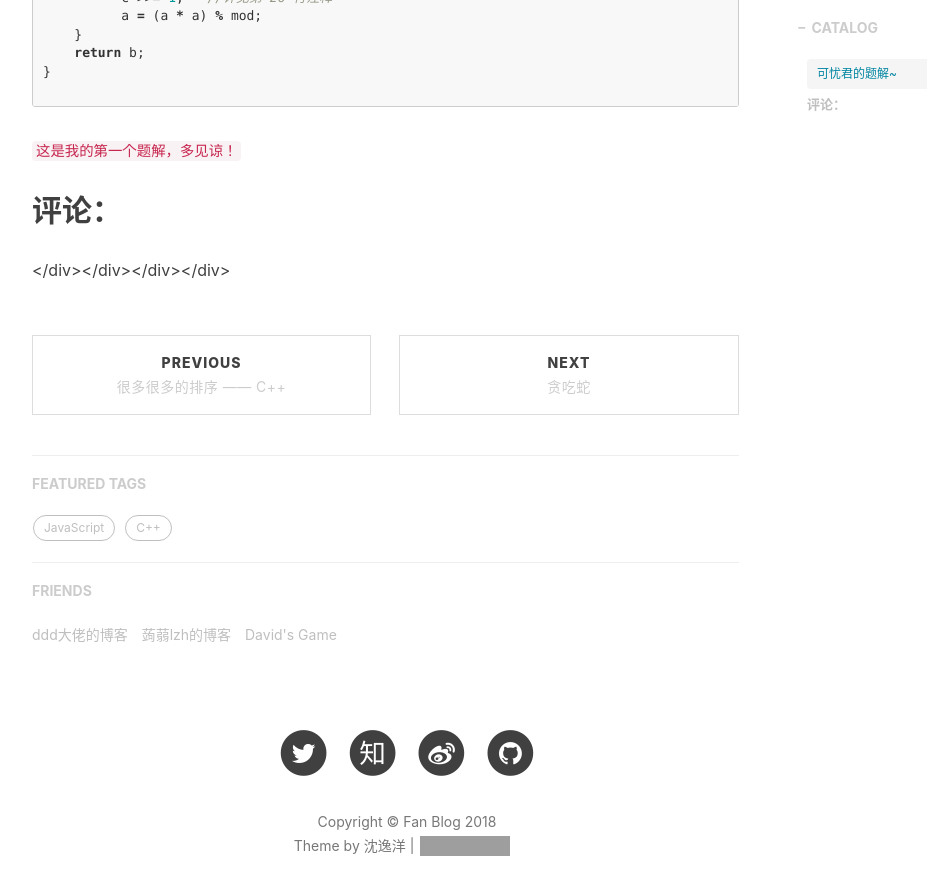
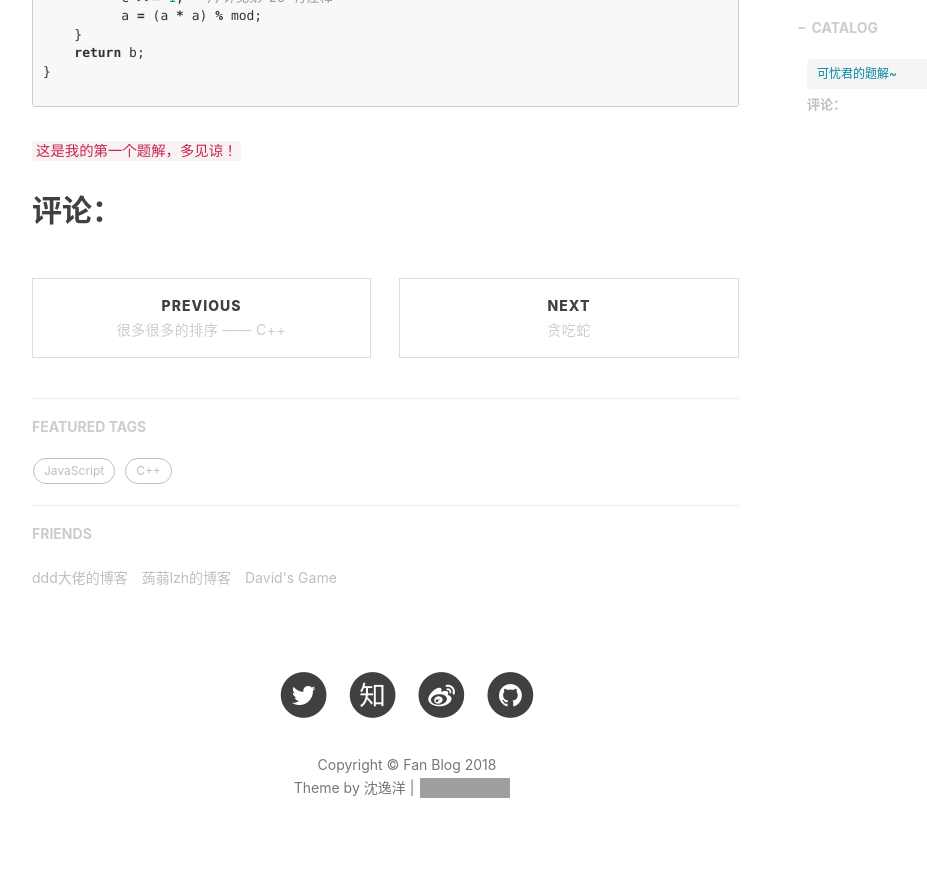
Before and after one commit to fang-keyou/keyou-fang.github.io, a Jekyll site: the page built from _posts/2018-5-27-洛谷-P1976-鸡蛋饼.md, in a window 1280 px wide and 900 px high, scrolled down 2084 px. Shown: the top 895 px of the window, without its empty margins (233-1160 px from the left). Built offline with Jekyll 4.4.1, drawn with Linux system fonts in a browser that asks for light colours; nearby versions of some CDN libraries; library files that are not in the unit come from our copies; comment, search, counter and statistics services are not loaded; some of the changed lines change nothing that is shown; grey boxes are pictures that could not be loaded.

Commit message:
Update 2018-5-27-洛谷-P1976-鸡蛋饼.md

```diff
--- a/_posts/2018-5-27-洛谷-P1976-鸡蛋饼.md
+++ b/_posts/2018-5-27-洛谷-P1976-鸡蛋饼.md
@@ -96,4 +96,4 @@ ll eeie(ll a, ll c)
   placeholder:'想唛唛？上面不用填，但如果你要提问的话，把邮箱写上......',
   path: window.location.pathname,
   avatar:'identicon'
-})</script></div></div></div></div><script src="/js/jquery.js"></script><script src="/js/jquery-migrate-1.2.1.min.js"></script><script src="/js/jquery.appear.js"></script>
+})</script><script src="/js/jquery.js"></script><script src="/js/jquery-migrate-1.2.1.min.js"></script><script src="/js/jquery.appear.js"></script>
```
